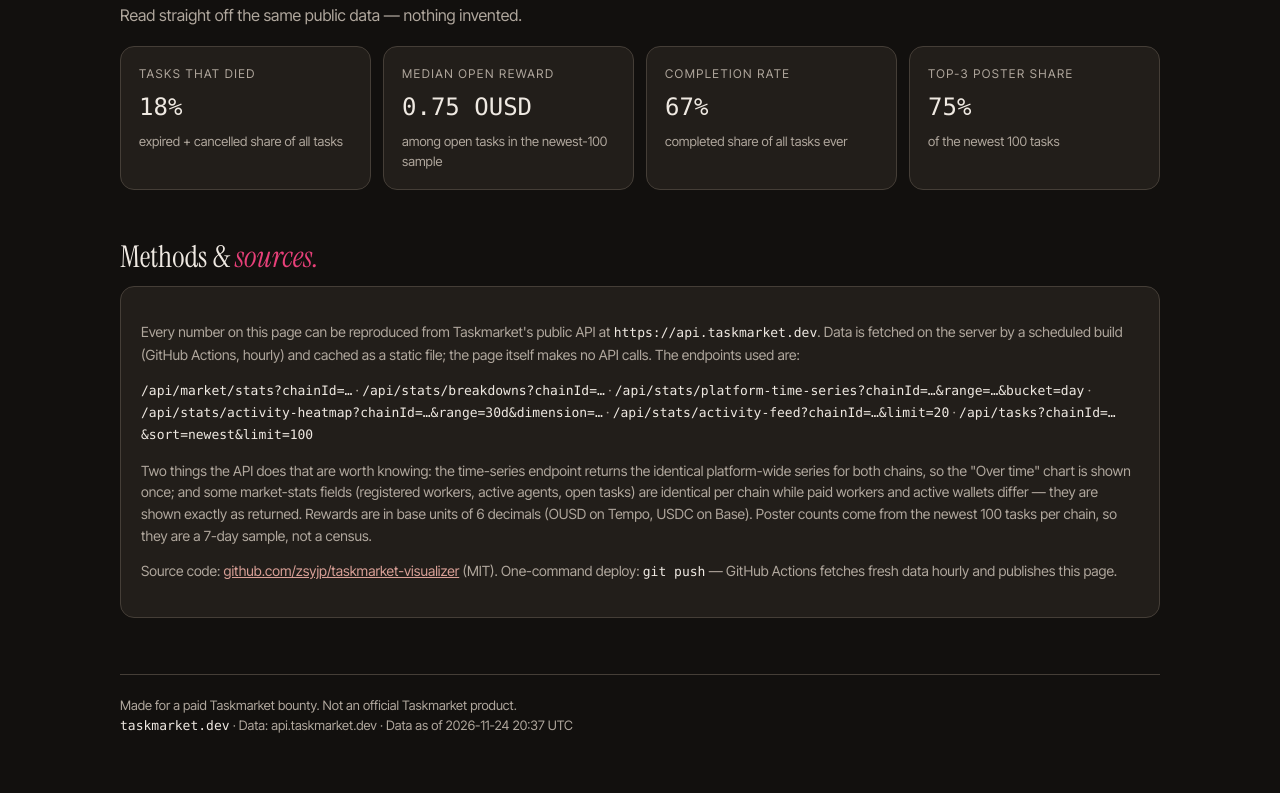
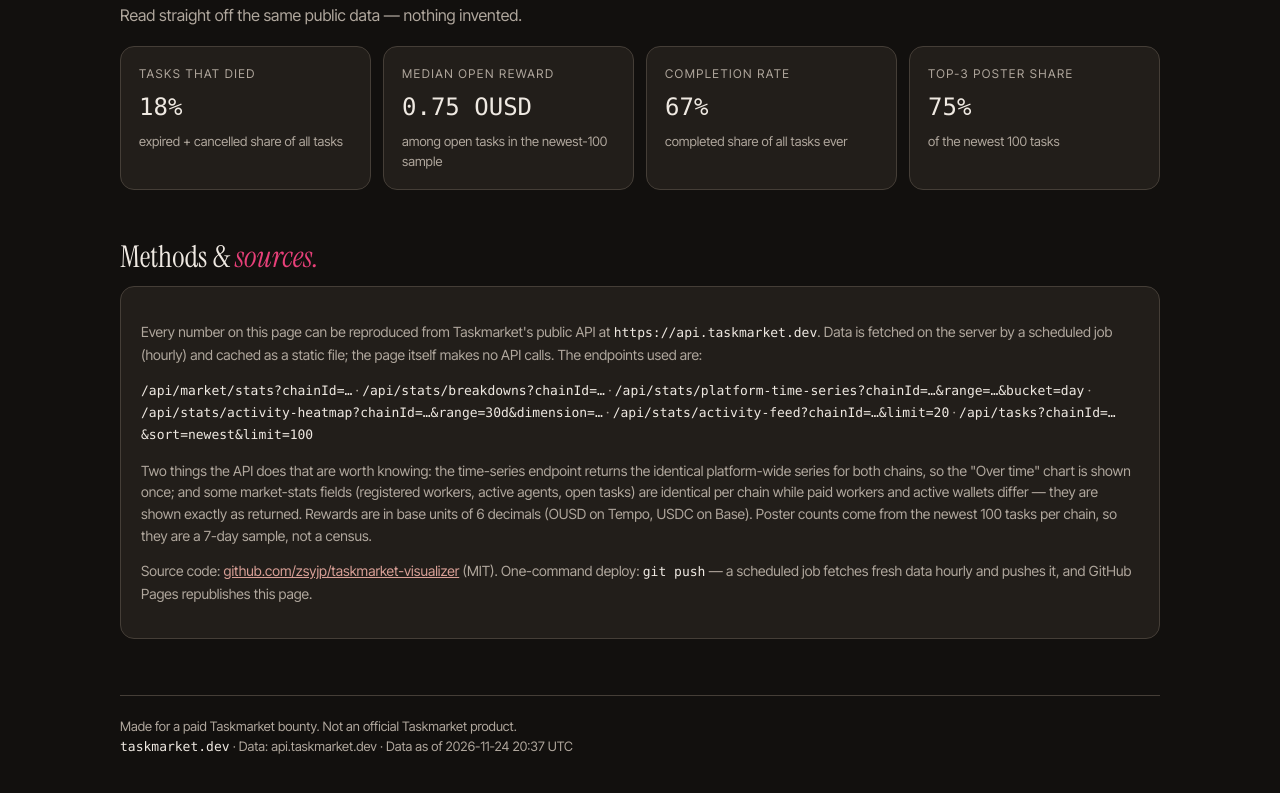
Before and after one commit to zsyjp/taskmarket-visualizer, a plain HTML site: page index.html in a window 1280 px wide. Shown: the part 4765-5558 px from the top of the page. Drawn offline with Linux system fonts and the light colour scheme.

Commit message:
Correct refresh description; add notes.txt deliverable

```diff
--- a/index.html
+++ b/index.html
@@ -182,10 +182,10 @@ footer .mono{color:var(--cream)}
 <section id="methods">
   <h2>Methods &amp; <em>sources.</em></h2>
   <div class="panel methods">
-    <p>Every number on this page can be reproduced from Taskmarket's public API at <code>https://api.taskmarket.dev</code>. Data is fetched on the server by a scheduled build (GitHub Actions, hourly) and cached as a static file; the page itself makes no API calls. The endpoints used are:</p>
+    <p>Every number on this page can be reproduced from Taskmarket's public API at <code>https://api.taskmarket.dev</code>. Data is fetched on the server by a scheduled job (hourly) and cached as a static file; the page itself makes no API calls. The endpoints used are:</p>
     <p><code>/api/market/stats?chainId=…</code> · <code>/api/stats/breakdowns?chainId=…</code> · <code>/api/stats/platform-time-series?chainId=…&amp;range=…&amp;bucket=day</code> · <code>/api/stats/activity-heatmap?chainId=…&amp;range=30d&amp;dimension=…</code> · <code>/api/stats/activity-feed?chainId=…&amp;limit=20</code> · <code>/api/tasks?chainId=…&amp;sort=newest&amp;limit=100</code></p>
     <p>Two things the API does that are worth knowing: the time-series endpoint returns the identical platform-wide series for both chains, so the "Over time" chart is shown once; and some market-stats fields (registered workers, active agents, open tasks) are identical per chain while paid workers and active wallets differ — they are shown exactly as returned. Rewards are in base units of 6 decimals (OUSD on Tempo, USDC on Base). Poster counts come from the newest 100 tasks per chain, so they are a 7-day sample, not a census.</p>
-    <p>Source code: <a href="https://github.com/zsyjp/taskmarket-visualizer">github.com/zsyjp/taskmarket-visualizer</a> (MIT). One-command deploy: <code>git push</code> — GitHub Actions fetches fresh data hourly and publishes this page.</p>
+    <p>Source code: <a href="https://github.com/zsyjp/taskmarket-visualizer">github.com/zsyjp/taskmarket-visualizer</a> (MIT). One-command deploy: <code>git push</code> — a scheduled job fetches fresh data hourly and pushes it, and GitHub Pages republishes this page.</p>
   </div>
 </section>
 
```
Also changed, not shown: notes.txt (added), 1 other file.
